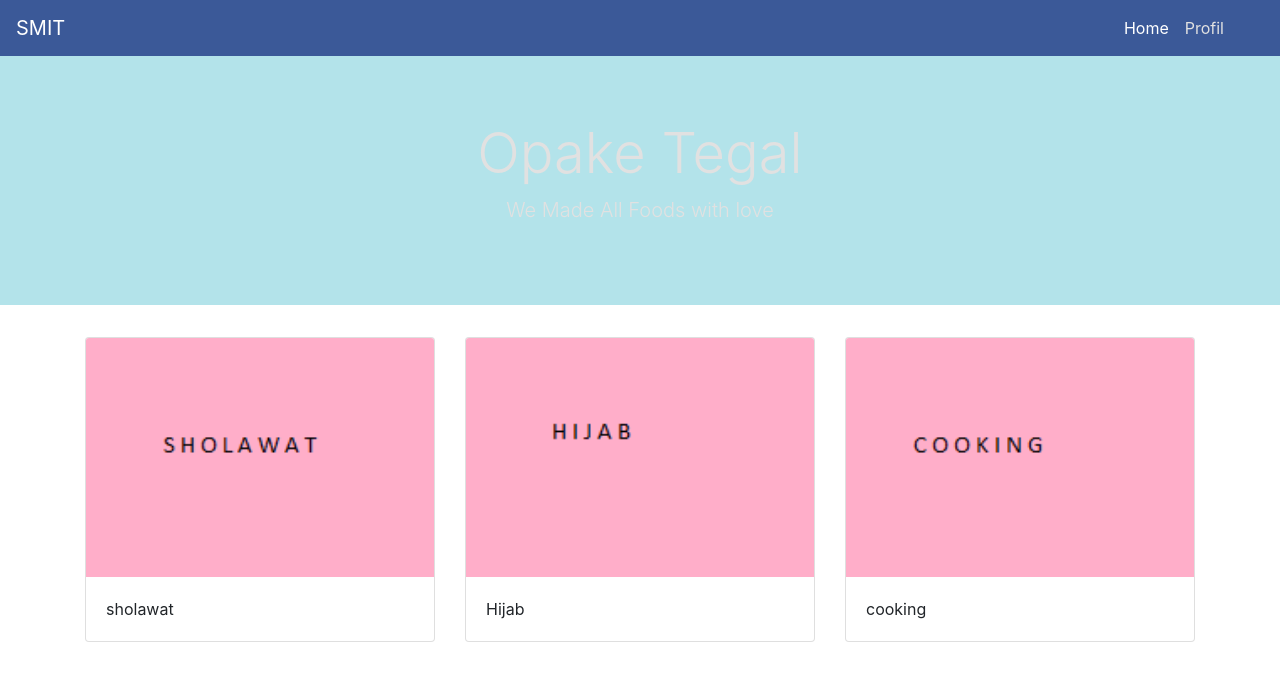
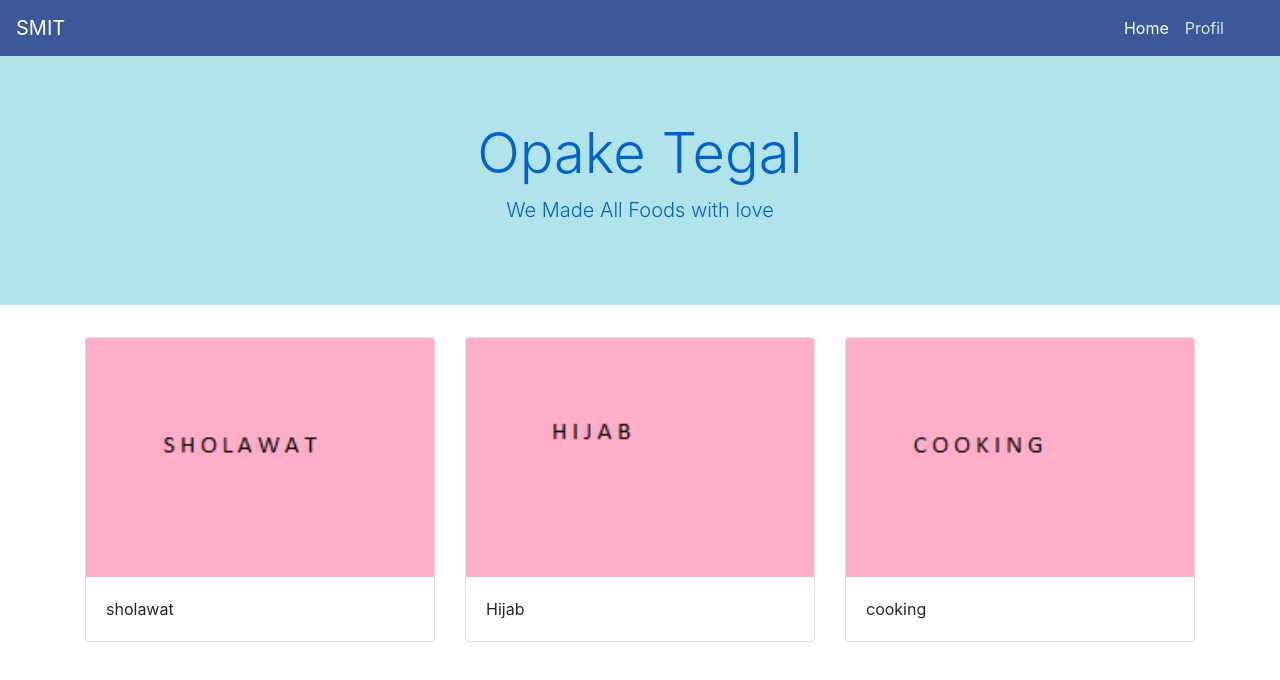
Before and after one commit to fauziahnr/fauziahnr.github.io, a plain HTML site: page index.html in a window 1280 px wide. Drawn offline with Linux system fonts and the light colour scheme.

Commit message:
uji coba

```diff
--- a/assets/css/style.css
+++ b/assets/css/style.css
@@ -32,7 +32,7 @@
 /* jumbotron */
 .jumbotron{
     background-color :#b3e3ea;
-    color :#e1e1e1;
+    color :#0062cc;
 }
 /* end jumbotron */
 
```
